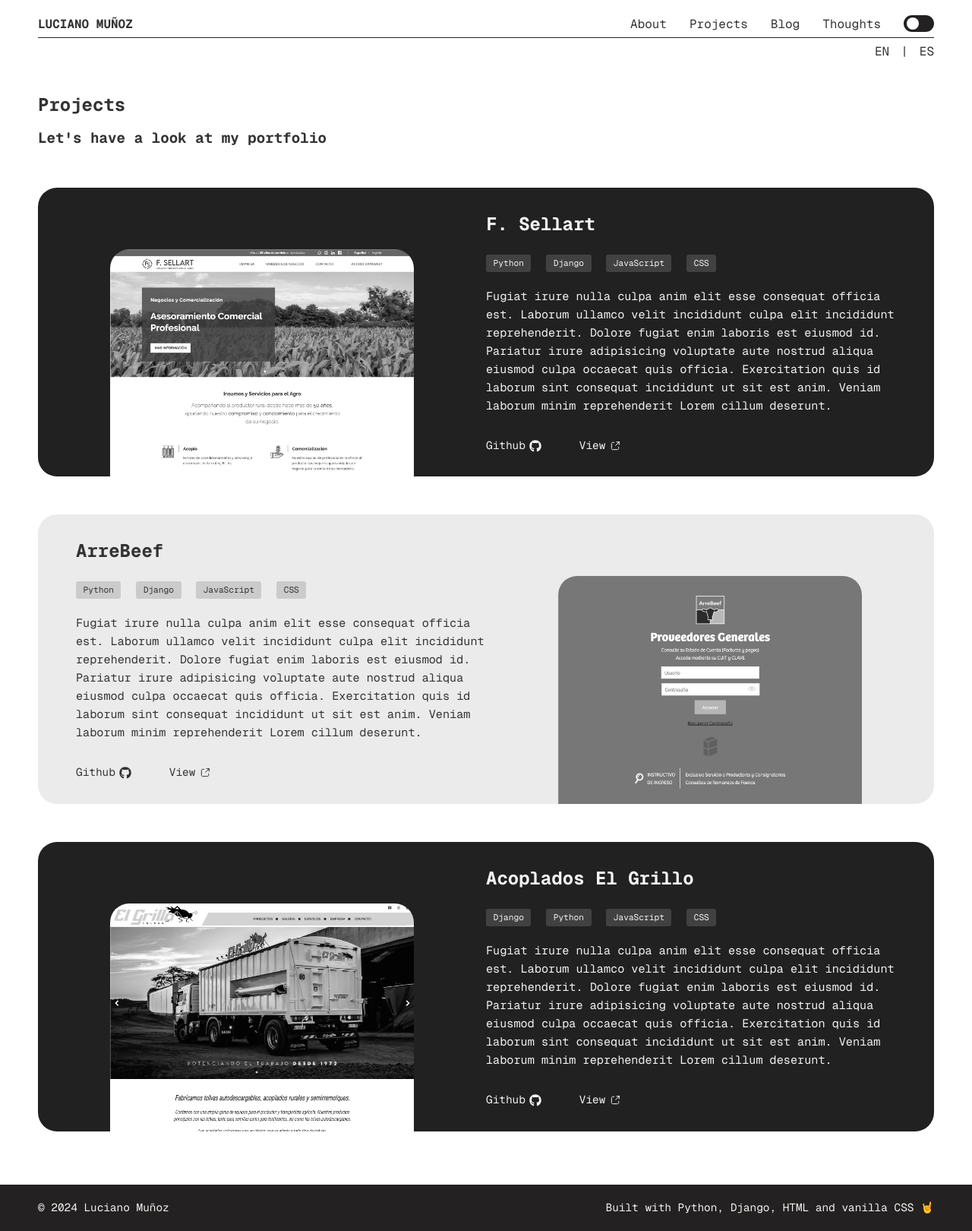
After one commit to luciano-im/portfolio, a Django app: page /projects in a window 1280 px wide. The commit adds this page. Shown: the whole page at 76% size. Run offline with Django 5.2, Linux system fonts and the light colour scheme; some libraries are stand-ins or nearby versions.

Commit message:
✨ Create projects page

```diff
--- a/portfolio/urls.py
+++ b/portfolio/urls.py
@@ -4,6 +4,7 @@ from django.contrib import admin
 from django.urls import path, include
 
 from web.views import HomeView, BlogView, ThoughtsView, PostView, ThoughtView
+from web.views import ProjectsView
 from web.views import markdown_uploader
 
 urlpatterns = [
@@ -17,6 +18,7 @@ urlpatterns = [
     path('blog/<slug:slug>', PostView.as_view(), name='post'),
     path('thoughts', ThoughtsView.as_view(), name='thoughts'),
     path('thoughts/<slug:slug>', ThoughtView.as_view(), name='thought'),
+    path('projects', ProjectsView.as_view(), name='projects'),
 ]
 
 if settings.DEBUG:
--- a/web/templates/home.html
+++ b/web/templates/home.html
@@ -85,7 +85,7 @@
         <div>
           <ul>
             <li><a href="">About</a></li>
-            <li><a href="">Projects</a></li>
+            <li><a href="{% url 'projects' %}">Projects</a></li>
             <li><a href="{% url 'blog' %}">Blog</a></li>
             <li><a href="{% url 'thoughts' %}">Thoughts</a></li>
             <li class="theme-selector">
--- /dev/null
+++ b/web/templates/projects.html
@@ -0,0 +1,112 @@
+{% extends "home.html" %}
+{% load static %}
+{% load get_reading_time %}
+{% load render_markdown %}
+
+{% block title %}Proyectos  |  Luciano Muñoz - Full Stack Web Developer  |  Python and Javascript{% endblock title %}
+
+{% block content %}
+  <section id="projects">
+    <div class="section-title">
+      <div class="titles">
+        <h2>Projects</h2>
+        <h3>Let's have a look at my portfolio</h3>
+      </div>
+    </div>
+    <div class="projects-list">
+      <div class="project">
+        <img src="{% static "img/projects/2.jpg" %}" alt="" class="cover">
+        <div class="project-details">
+          <h2 class="project-title"><a href="" class="link-with-underline">F. Sellart</a></h2>
+          <div class="tech">
+            <ul>
+              <li>Python</li>
+              <li>Django</li>
+              <li>JavaScript</li>
+              <li>CSS</li>
+            </ul>
+          </div>
+          <div class="description">
+            <p>Fugiat irure nulla culpa anim elit esse consequat officia est. Laborum ullamco velit incididunt culpa elit incididunt reprehenderit. Dolore fugiat enim laboris est eiusmod id. Pariatur irure adipisicing voluptate aute nostrud aliqua eiusmod culpa occaecat quis officia. Exercitation quis id laborum sint consequat incididunt ut sit est anim. Veniam laborum minim reprehenderit Lorem cillum deserunt.</p>
+          </div>
+          <div class="project-actions">
+            <a href="" class="hover-translation">
+              Github
+              <svg class="icon" height="24" width="24">
+                <use xlink:href="{% static "img/github.svg" %}#github"></use>
+              </svg>
+            </a>
+            <a href="" class="hover-translation">
+              View
+              <svg class="icon" height="24" width="24">
+                <use xlink:href="{% static "img/external-link.svg" %}#external-link"></use>
+              </svg>
+            </a>
+          </div>
+        </div>
+      </div>
+      <div class="project">
+        <img src="{% static "img/projects/1.jpg" %}" alt="" class="cover">
+        <div class="project-details">
+          <h2 class="project-title"><a href="" class="link-with-underline">ArreBeef</a></h2>
+          <div class="tech">
+            <ul>
+              <li>Python</li>
+              <li>Django</li>
+              <li>JavaScript</li>
+              <li>CSS</li>
+            </ul>
+          </div>
+          <div class="description">
+            <p>Fugiat irure nulla culpa anim elit esse consequat officia est. Laborum ullamco velit incididunt culpa elit incididunt reprehenderit. Dolore fugiat enim laboris est eiusmod id. Pariatur irure adipisicing voluptate aute nostrud aliqua eiusmod culpa occaecat quis officia. Exercitation quis id laborum sint consequat incididunt ut sit est anim. Veniam laborum minim reprehenderit Lorem cillum deserunt.</p>
+          </div>
+          <div class="project-actions">
+            <a href="" class="hover-translation">
+              Github
+              <svg class="icon" height="24" width="24">
+                <use xlink:href="{% static "img/github.svg" %}#github"></use>
+              </svg>
+            </a>
+            <a href="" class="hover-translation">
+              View
+              <svg class="icon" height="24" width="24">
+                <use xlink:href="{% static "img/external-link.svg" %}#external-link"></use>
+              </svg>
+            </a>
+          </div>
+        </div>
+      </div>
+      <div class="project">
+        <img src="{% static "img/projects/3.jpg" %}" alt="" class="cover">
+        <div class="project-details">
+          <h2 class="project-title"><a href="" class="link-with-underline">Acoplados El Grillo</a></h2>
+          <div class="tech">
+            <ul>
+              <li>Django</li>
+              <li>Python</li>
+              <li>JavaScript</li>
+              <li>CSS</li>
+            </ul>
+          </div>
+          <div class="description">
+            <p>Fugiat irure nulla culpa anim elit esse consequat officia est. Laborum ullamco velit incididunt culpa elit incididunt reprehenderit. Dolore fugiat enim laboris est eiusmod id. Pariatur irure adipisicing voluptate aute nostrud aliqua eiusmod culpa occaecat quis officia. Exercitation quis id laborum sint consequat incididunt ut sit est anim. Veniam laborum minim reprehenderit Lorem cillum deserunt.</p>
+          </div>
+          <div class="project-actions">
+            <a href="" class="hover-translation">
+              Github
+              <svg class="icon" height="24" width="24">
+                <use xlink:href="{% static "img/github.svg" %}#github"></use>
+              </svg>
+            </a>
+            <a href="" class="hover-translation">
+              View
+              <svg class="icon" height="24" width="24">
+                <use xlink:href="{% static "img/external-link.svg" %}#external-link"></use>
+              </svg>
+            </a>
+          </div>
+        </div>
+      </div>
+    </div>
+  </section>
+{% endblock content %}
--- a/web/views.py
+++ b/web/views.py
@@ -13,7 +13,7 @@ from django.shortcuts import render
 
 from martor.utils import LazyEncoder
 
-from web.models import Post
+from web.models import Post, Project
 
 
 class HomeView(TemplateView):
@@ -52,6 +52,14 @@ class ThoughtView(DetailView):
     model = Post
     template_name = 'post.html'
     queryset = Post.objects.filter(status='published', post_type='thought').prefetch_related('tags')
+
+
+class ProjectsView(ListView):
+    template_name = 'projects.html'
+    model = Project
+
+    def get_queryset(self):
+        return Project.objects.filter(active=True)
 
 
 @login_required
```
